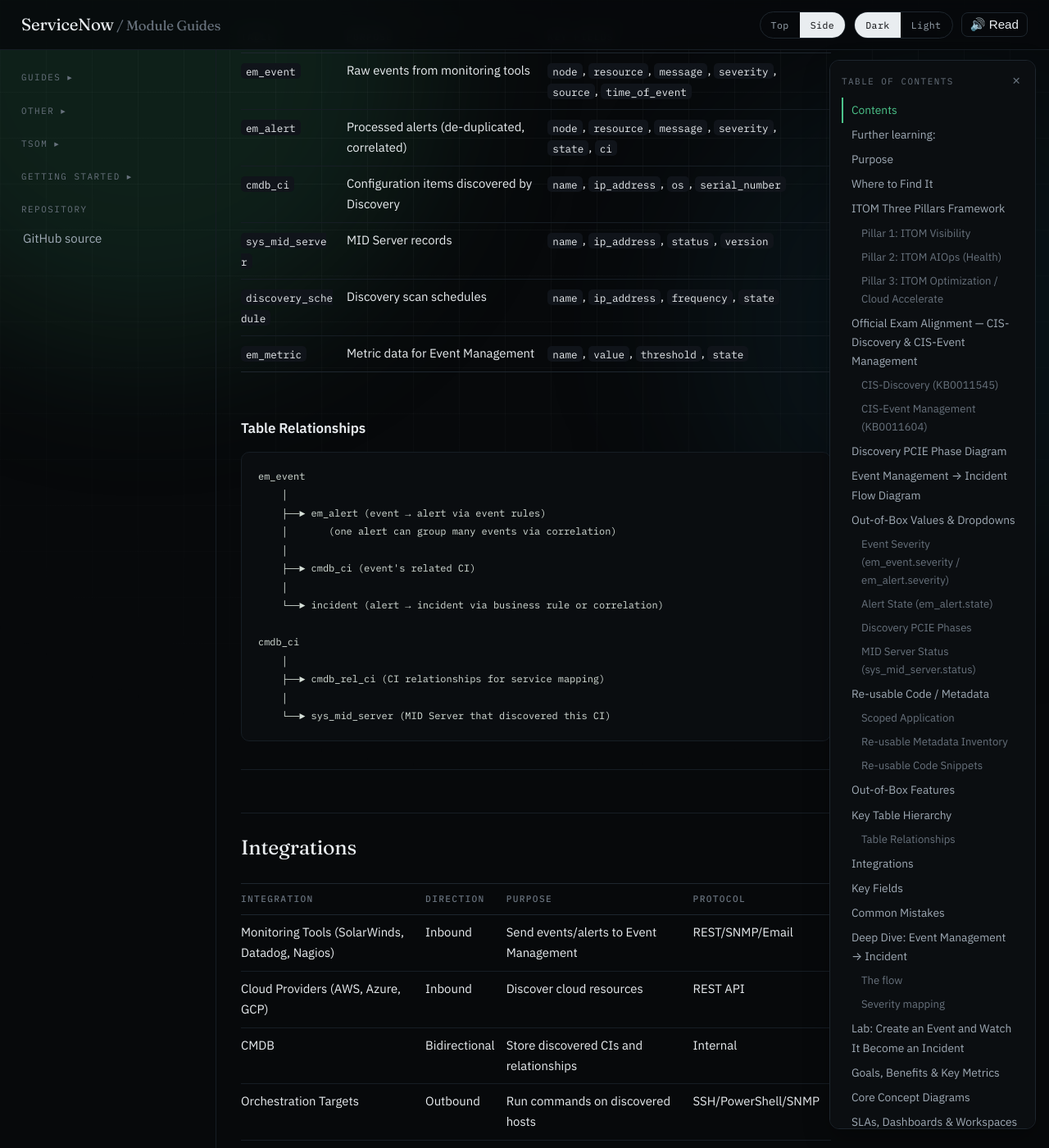
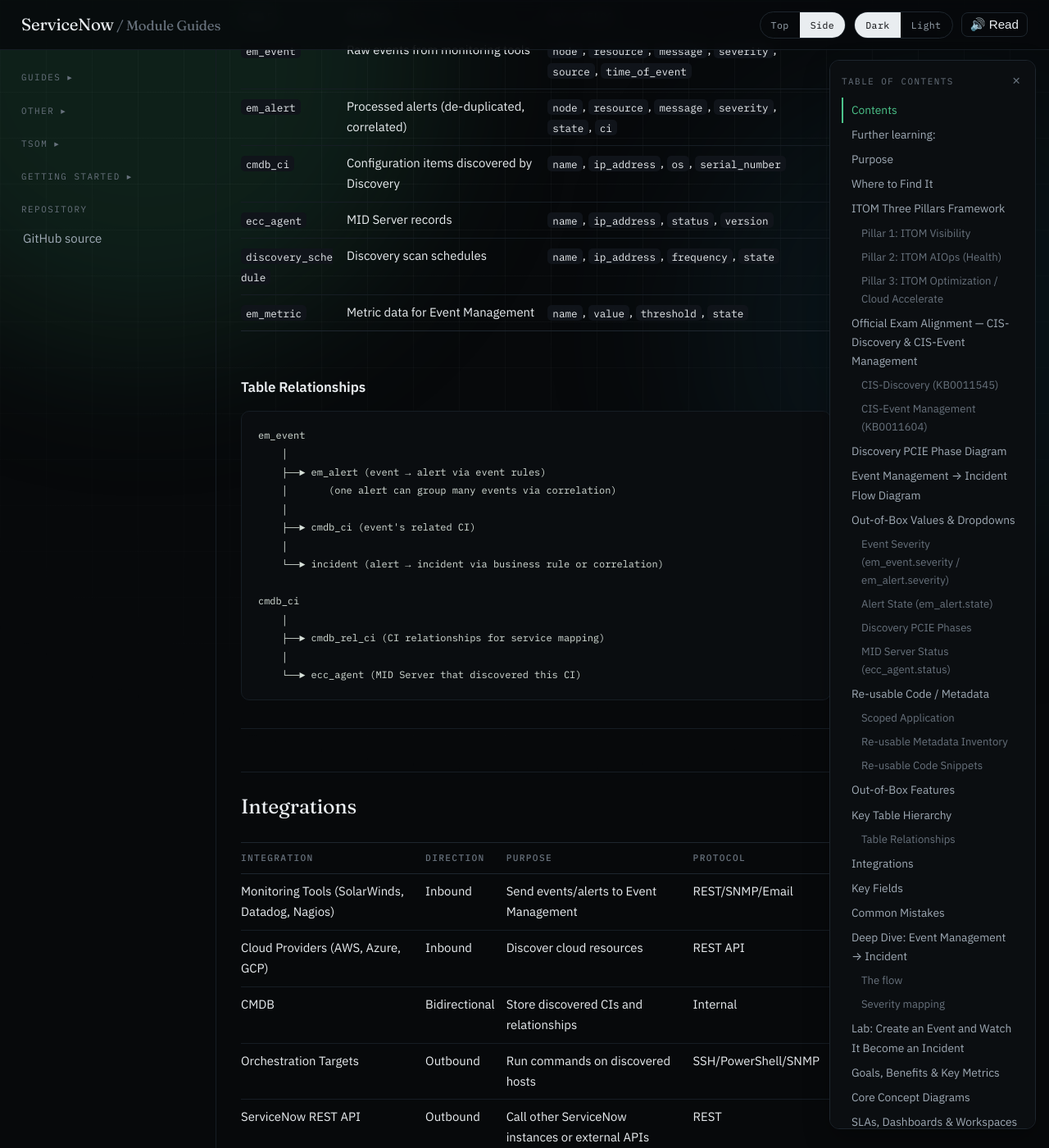
Before and after one commit to eltonaguiar/ServiceNow_Learning_TSOM-_CSM_FSM_SalesCRM_HAM_ITSM, a Jekyll site: the page built from docs/modules/itom/itom-guide.md, in a window 1280 px wide and 1400 px high, scrolled down 13050 px. Shown: the whole window at 82% size. Built offline with Jekyll 4.4.1, drawn with Linux system fonts in a browser that asks for light colours; our own code applies the rules of GitHub Pages for plain Markdown files; some of the changed text lies outside the part shown.

Commit message:
fix(guides): correct identifiers verified against ServiceNow's docs source (HAM, ITOM)
Multi-model critique flagged 40 defects across the five priority guides. Each was re-checked against github.com/ServiceNow/ServiceNowDocs (the vendor's own docs source, which is greppable) before anything was changed, because two of the proposed corrections were themselves undocumented.

Verified and fixed here:
- HAM: install_substatus -> substatus. The docs repo has 0 hits for install_substatus and the substatus field is real.
- HAM: alm_asset_model -> cmdb_model (hardware models extend cmdb_hardware_product_model). alm_asset_model has 0 hits; it does not exist.
- ITOM: sys_mid_server -> ecc_agent (13 occurrences). sys_mid_server has 0 hits while ecc_agent has 10; the MID record table is ecc_agent.

Deliberately NOT changed: alm_asset 'extends task', the alm_asset state field name, and the severity scale. I could not verify them either way, and replacing an unverified claim with an unverified correction would just move the error.

````diff
--- a/docs/modules/itom/itom-guide.md
+++ b/docs/modules/itom/itom-guide.md
@@ -22,7 +22,7 @@
   - [Event Severity (em_event.severity / em_alert.severity)](#event-severity-em_eventseverity--em_alertseverity)
   - [Alert State (em_alert.state)](#alert-state-em_alertstate)
   - [Discovery PCIE Phases](#discovery-pcie-phases)
-  - [MID Server Status (sys_mid_server.status)](#mid-server-status-sys_mid_serverstatus)
+  - [MID Server Status (ecc_agent.status)](#mid-server-status-ecc_agentstatus)
 - [Re-usable Code / Metadata](#re-usable-code--metadata)
   - [Scoped Application](#scoped-application)
   - [Re-usable Metadata Inventory](#re-usable-metadata-inventory)
@@ -180,7 +180,7 @@ graph TD
 
 | Capability | Purpose | Key Tables | Breadcrumbs |
 |------------|---------|------------|-------------|
-| **Discovery** | Auto-discovers servers, network devices, applications; populates CMDB | `cmdb_ci`, `discovery_schedule`, `sys_mid_server` | All > Discovery > Discovery Schedules |
+| **Discovery** | Auto-discovers servers, network devices, applications; populates CMDB | `cmdb_ci`, `discovery_schedule`, `ecc_agent` | All > Discovery > Discovery Schedules |
 | **Service Mapping** | Pattern-based top-down mapping of CIs to business services | `cmdb_ci_service`, `cmdb_rel_ci` | All > Service Mapping > Application Services |
 | **Certificate & Firewall Audits** | Discovers SSL certificates, firewall rules, network policies | `cmdb_ci_certificate`, `cmdb_ci_firewall` | All > Discovery > Certificate Audits |
 | **Service Graph Connectors** | Syncs CMDB with external sources (AWS, Azure, GCP, SCCM, etc.) | `cmdb_ci`, `sys_import_set` | All > Service Graph > Connectors |
@@ -347,7 +347,7 @@ ServiceNow ships with predefined event/alert states and Discovery configurations
 | `Explorer` | Gathers detailed CI information |
 | `Processor/Sensor` | Parses data and maps to CMDB |
 
-### MID Server Status (sys_mid_server.status)
+### MID Server Status (ecc_agent.status)
 
 | Status | Meaning |
 |--------|---------|
@@ -370,7 +370,7 @@ ITOM spans multiple scoped applications.
 | Discovery Scope | `com.snc.discovery` |
 | Event Management Scope | `com.snc.em` |
 | Orchestration Scope | `com.glide.orchestration` |
-| Key tables | `em_event`, `em_alert`, `cmdb_ci`, `sys_mid_server`, `discovery_schedule`, `em_metric` |
+| Key tables | `em_event`, `em_alert`, `cmdb_ci`, `ecc_agent`, `discovery_schedule`, `em_metric` |
 | Roles | `itil`, `admin`, `em_admin`, `discovery_admin` |
 
 ### Re-usable Metadata Inventory
@@ -439,7 +439,7 @@ EventSeverityHelper.prototype = Object.extendsObject(AbstractAjaxProcessor, {
 | `em_event` | Raw events from monitoring tools | `node`, `resource`, `message`, `severity`, `source`, `time_of_event` |
 | `em_alert` | Processed alerts (de-duplicated, correlated) | `node`, `resource`, `message`, `severity`, `state`, `ci` |
 | `cmdb_ci` | Configuration items discovered by Discovery | `name`, `ip_address`, `os`, `serial_number` |
-| `sys_mid_server` | MID Server records | `name`, `ip_address`, `status`, `version` |
+| `ecc_agent` | MID Server records | `name`, `ip_address`, `status`, `version` |
 | `discovery_schedule` | Discovery scan schedules | `name`, `ip_address`, `frequency`, `state` |
 | `em_metric` | Metric data for Event Management | `name`, `value`, `threshold`, `state` |
 
@@ -459,7 +459,7 @@ cmdb_ci
     │
     ├──► cmdb_rel_ci (CI relationships for service mapping)
     │
-    └──► sys_mid_server (MID Server that discovered this CI)
+    └──► ecc_agent (MID Server that discovered this CI)
 ```
 
 ---
@@ -486,7 +486,7 @@ cmdb_ci
 | `em_alert` | `state` | Choice | New → In Progress → Resolved → Closed |
 | `em_alert` | `ci` | Reference | Related CMDB CI for impact analysis |
 | `discovery_schedule` | `frequency` | Choice | How often the scan runs |
-| `sys_mid_server` | `status` | Choice | Up, Down, Warning |
+| `ecc_agent` | `status` | Choice | Up, Down, Warning |
 
 ---
 
````
Also changed, not shown: docs/modules/ham/ham-guide.md (+10 -10 lines).
